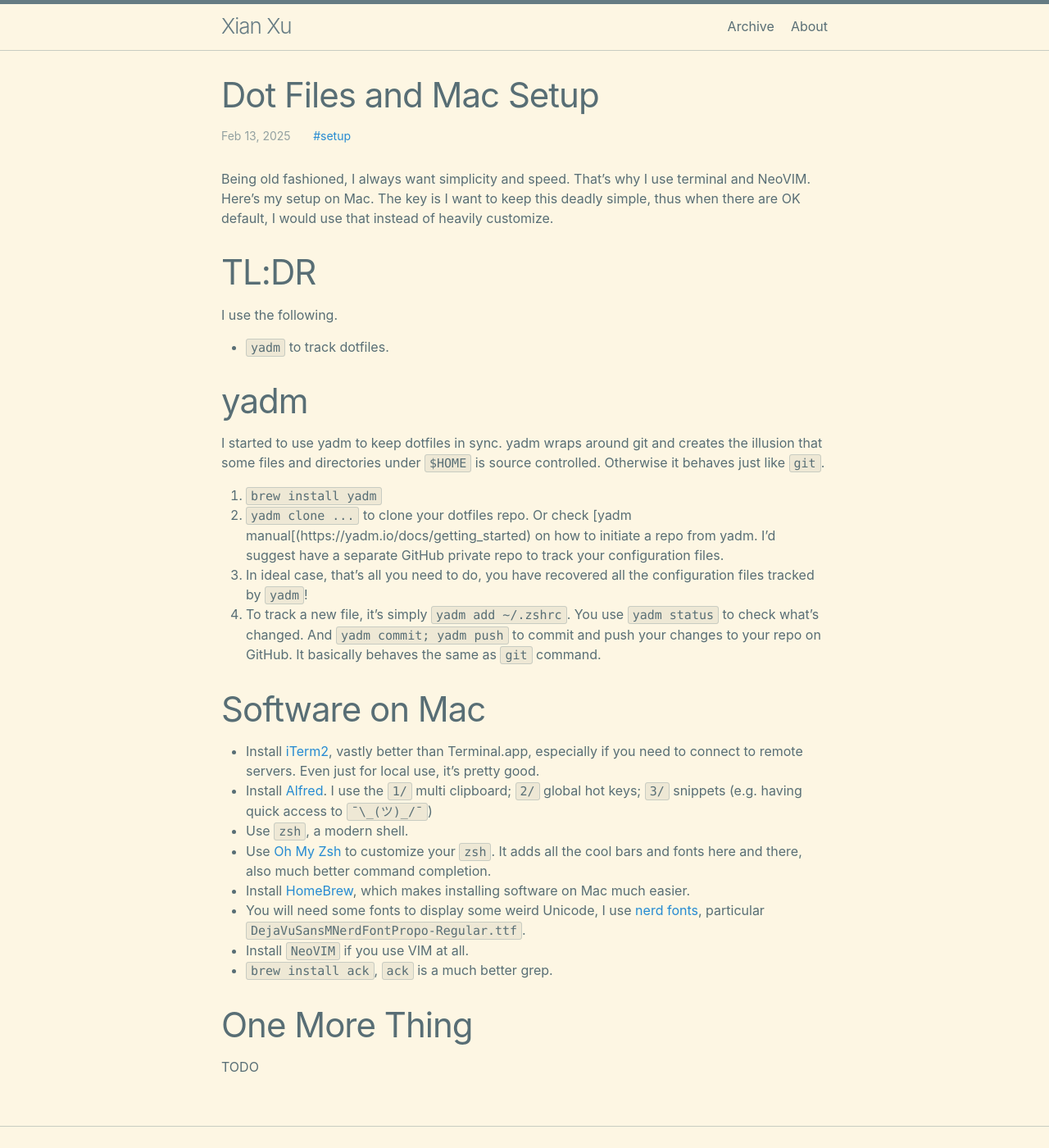
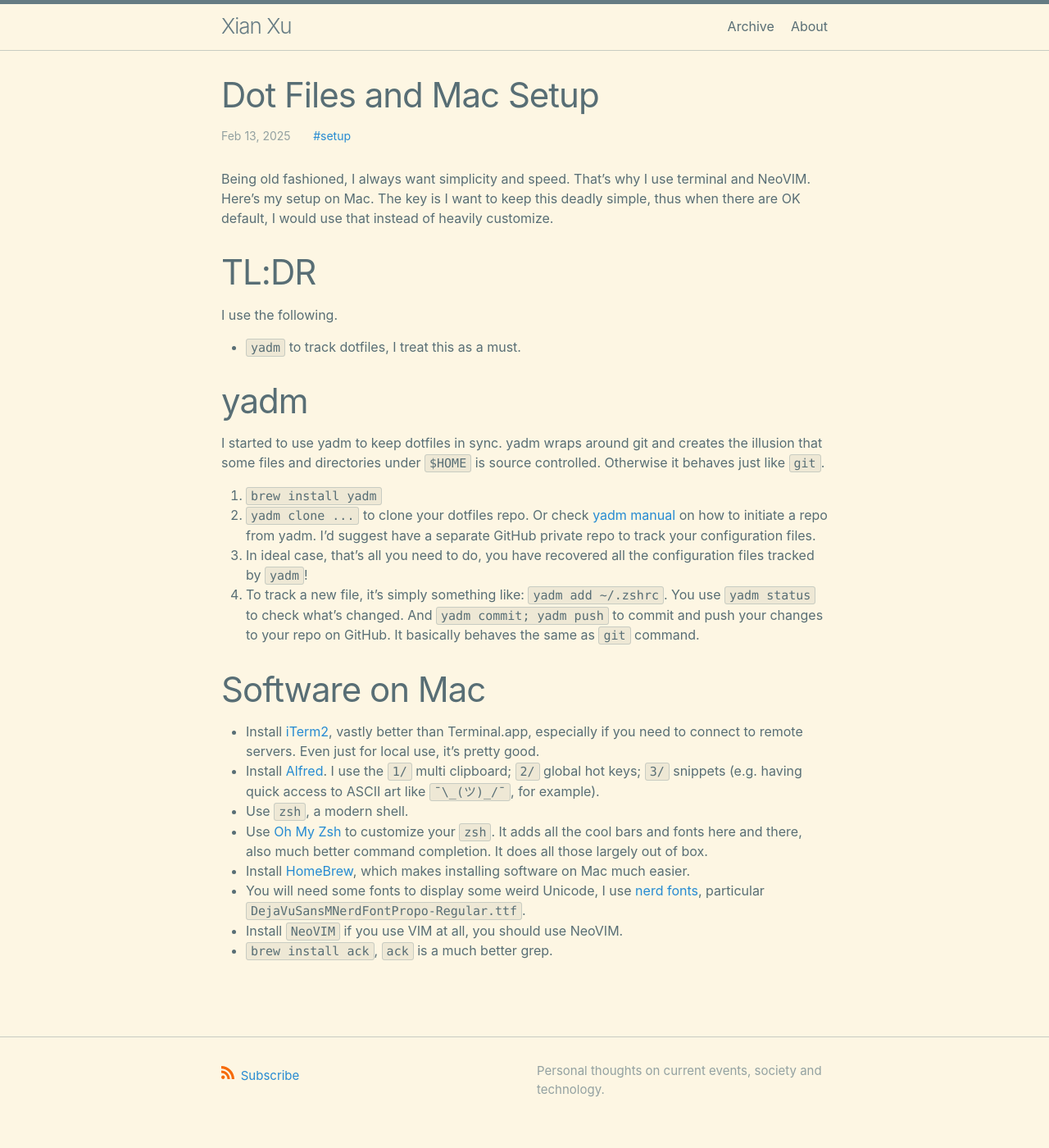
Before and after one commit to xianxu/xianxu.github.io, a Jekyll site: the page built from _posts/2025-02-13-dot-files.markdown, in a window 1280 px wide and 1400 px high. Shown: the whole window at 82% size. Built offline with Jekyll 4.4.1, drawn with Linux system fonts in a browser that asks for light colours; comment, search, counter and statistics services are not loaded.

Commit message:
Sync latest _posts from private repo

```diff
--- a/_posts/2025-02-13-dot-files.markdown
+++ b/_posts/2025-02-13-dot-files.markdown
@@ -12,27 +12,24 @@ Being old fashioned, I always want simplicity and speed. That's why I use termin
 
 I use the following.
 
-* `yadm` to track dotfiles.
+* `yadm` to track dotfiles, I treat this as a must.
 
 # yadm
 
 I started to use yadm to keep dotfiles in sync. yadm wraps around git and creates the illusion that some files and directories under `$HOME` is source controlled. Otherwise it behaves just like `git`.
 
 1. `brew install yadm`
-2. `yadm clone ...` to clone your dotfiles repo. Or check [yadm manual[(https://yadm.io/docs/getting_started) on how to initiate a repo from yadm. I'd suggest have a separate GitHub private repo to track your configuration files.
+2. `yadm clone ...` to clone your dotfiles repo. Or check [yadm manual](https://yadm.io/docs/getting_started) on how to initiate a repo from yadm. I'd suggest have a separate GitHub private repo to track your configuration files.
 3. In ideal case, that's all you need to do, you have recovered all the configuration files tracked by `yadm`!
-4. To track a new file, it's simply `yadm add ~/.zshrc`. You use `yadm status` to check what's changed. And `yadm commit; yadm push` to commit and push your changes to your repo on GitHub. It basically behaves the same as `git` command.
+4. To track a new file, it's simply something like: `yadm add ~/.zshrc`. You use `yadm status` to check what's changed. And `yadm commit; yadm push` to commit and push your changes to your repo on GitHub. It basically behaves the same as `git` command.
 
 # Software on Mac
 
 * Install [iTerm2](https://iterm2.com), vastly better than Terminal.app, especially if you need to connect to remote servers. Even just for local use, it's pretty good.
-* Install [Alfred](https://www.alfredapp.com). I use the `1/` multi clipboard; `2/` global hot keys; `3/` snippets (e.g. having quick access to `¯\_(ツ)_/¯`)
+* Install [Alfred](https://www.alfredapp.com). I use the `1/` multi clipboard; `2/` global hot keys; `3/` snippets (e.g. having quick access to ASCII art like `¯\_(ツ)_/¯`, for example).
 * Use `zsh`, a modern shell.
-* Use [Oh My Zsh](https://ohmyz.sh/) to customize your `zsh`. It adds all the cool bars and fonts here and there, also much better command completion.
+* Use [Oh My Zsh](https://ohmyz.sh/) to customize your `zsh`. It adds all the cool bars and fonts here and there, also much better command completion. It does all those largely out of box.
 * Install [HomeBrew](https://brew.sh/), which makes installing software on Mac much easier.
 * You will need some fonts to display some weird Unicode, I use [nerd fonts](https://github.com/ryanoasis/nerd-fonts#patched-fonts), particular `DejaVuSansMNerdFontPropo-Regular.ttf`.
-* Install `NeoVIM` if you use VIM at all.
+* Install `NeoVIM` if you use VIM at all, you should use NeoVIM.
 * `brew install ack`, `ack` is a much better grep.
-
-# One More Thing
-TODO
```
